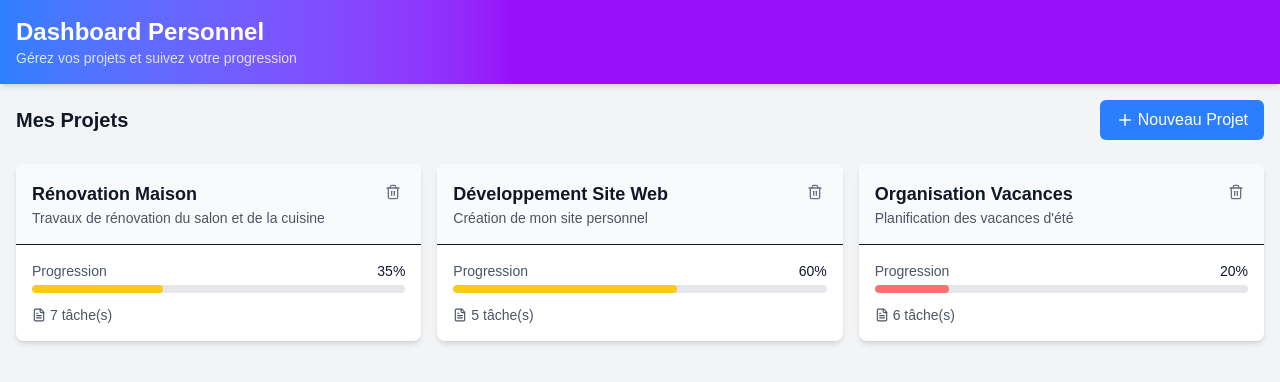
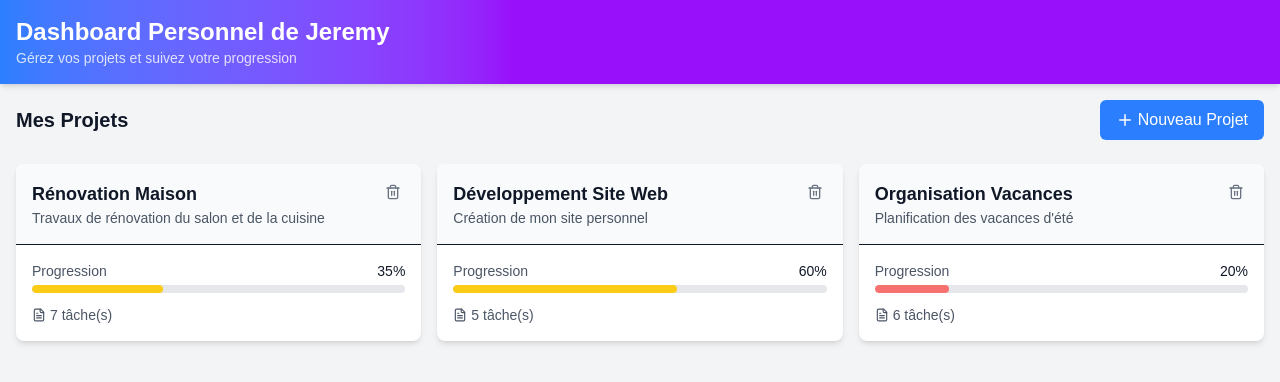
Before and after one commit to Jeremyomns/dashboard, a Next.js app: page / in a window 1280 px wide. Shown: the top 382 px of the page. Built offline with nearby package versions, Linux system fonts and the light colour scheme.

Commit message:
change title

```diff
--- a/src/app/personal-dashboard.tsx
+++ b/src/app/personal-dashboard.tsx
@@ -708,7 +708,7 @@ const Dashboard: React.FC = () => {
   return (
     <div className={styles.container}>
       <header className={styles.header}>
-        <h1 className={styles.title}>Dashboard Personnel</h1>
+        <h1 className={styles.title}>Dashboard Personnel de Jeremy</h1>
         <p className={styles.subtitle}>Gérez vos projets et suivez votre progression</p>
       </header>
 
```
